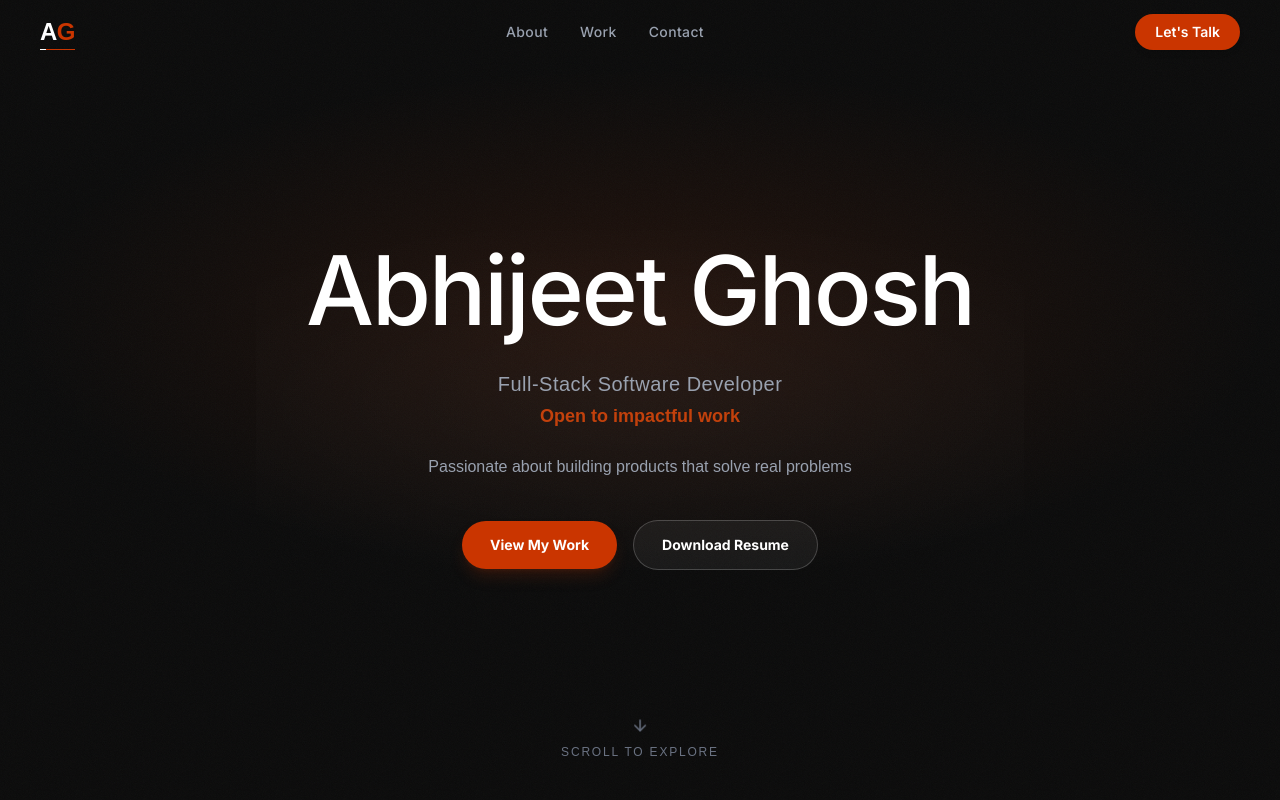
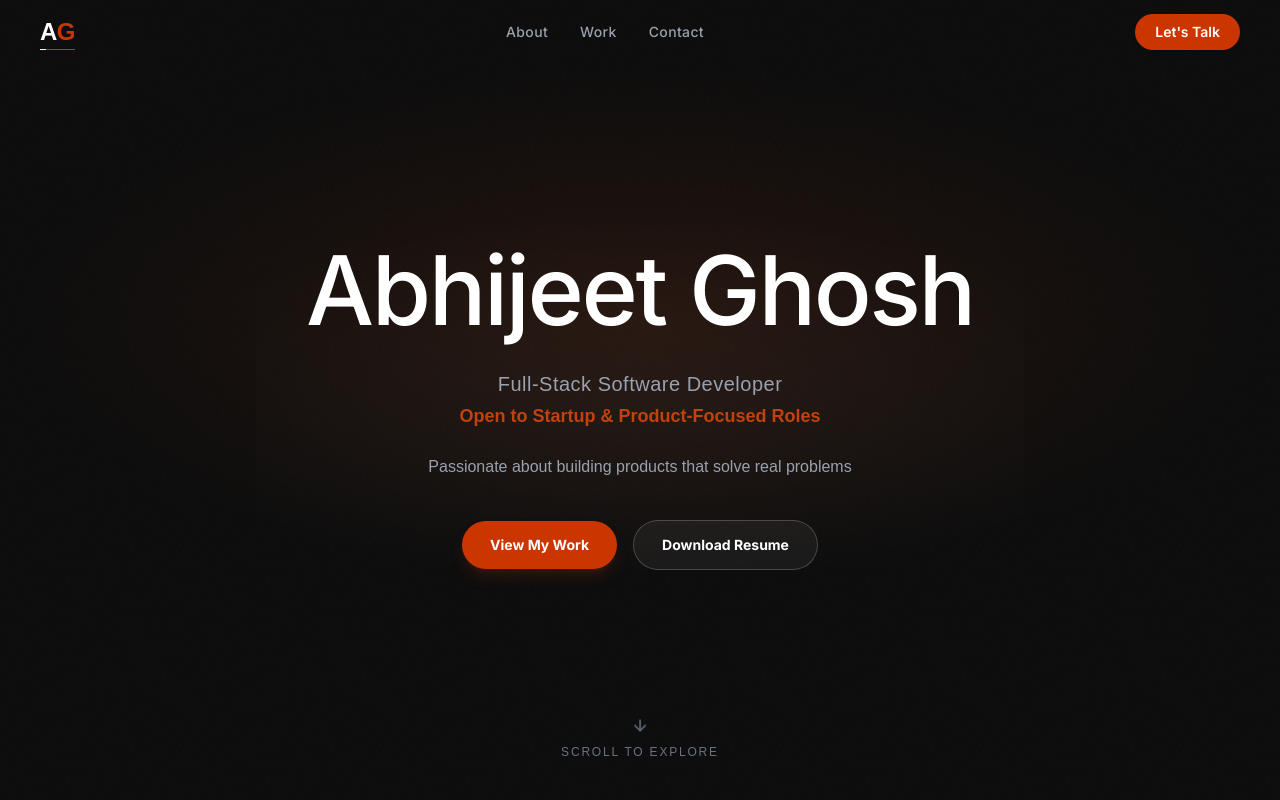
Before and after one commit to Abhijeet231/My-Portfolio-, a React (Vite) app: page / in a window 1280 px wide. Shown: the top 800 px of the page. Built offline with nearby package versions, Linux system fonts and the light colour scheme.

Commit message:
feat: update availability messages in ContactInfo and Hero components

```diff
--- a/src/components/contact/ContactInfo.jsx
+++ b/src/components/contact/ContactInfo.jsx
@@ -201,7 +201,7 @@ export default function ContactInfo() {
       <div className="flex items-center gap-2.5">
         <span className="w-2 h-2 rounded-full bg-green-400 animate-pulse" />
         <span className="text-[12px] font-medium" style={{ color: "rgba(255,255,255,0.35)" }}>
-          Currently available for freelance projects
+          Open to New Opportunities
         </span>
       </div>
     </div>
--- a/src/pages/Hero.jsx
+++ b/src/pages/Hero.jsx
@@ -72,7 +72,7 @@ function Hero() {
               className="text-base sm:text-lg font-semibold"
               style={{ color: "#c2410c", fontFamily: "'DM Sans', sans-serif" }}
             >
-            Open to impactful work
+           Open to Startup & Product-Focused Roles
             </p>
           </div>
 
```
